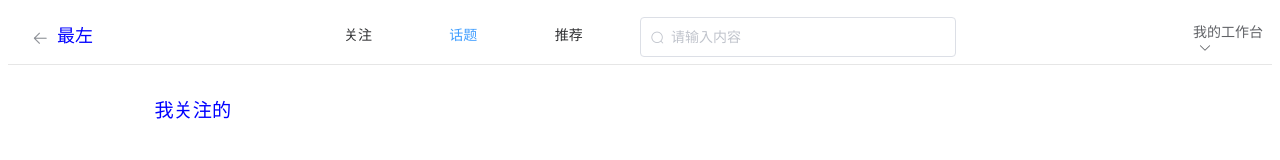
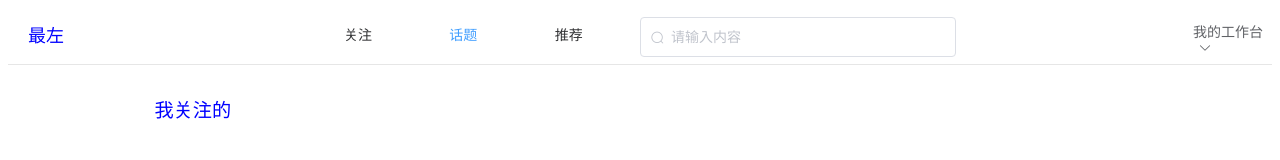
Before and after one commit to superBigHuang/left, a Vue app: page /index in a window 1280 px wide. Shown: the top 160 px of the page. Built offline with nearby package versions, Linux system fonts and the light colour scheme; a small style sheet from the web is missing.

Commit message:
更改主图标

```diff
--- a/src/App.vue
+++ b/src/App.vue
@@ -1,10 +1,11 @@
 <template class="bodyBg">
   <div id="app">
+    <link rel="stylesheet" href="//at.alicdn.com/t/font_2117702_vi2iknhluzs.css">
     <el-row>
       <el-menu
           mode="horizontal" @select="handleSelect" :default-active="activeIndex" router>
         <el-col :span="6">
-          <el-menu-item index="1" style="color: blue;font-size: large" @click="open"><i class="el-icon-back"></i>最左
+          <el-menu-item index="1" style="color: blue;font-size: large" @click="open"><i class="iconfont iconbiaoda"></i>最左
           </el-menu-item>
         </el-col>
         <el-col :span="6">
--- a/src/router/index.js
+++ b/src/router/index.js
@@ -7,6 +7,7 @@ import LeftContent from "@/views/LeftContent";
 import LeftSearch from "@/views/LeftSearch";
 import LeftUserInfo from "@/views/LeftUserInfo";
 import LeftLogin from "@/views/LeftLogin";
+import LeftUserPanel from "@/views/LeftUserPanel";
 
 Vue.use(VueRouter)
 
@@ -41,6 +42,11 @@ const routes = [
     component: LeftLogin,
     show: false
   },
+  {
+    path: "/panel",
+    component: LeftUserPanel,
+    show: false
+  },
 
 ]
 
```
